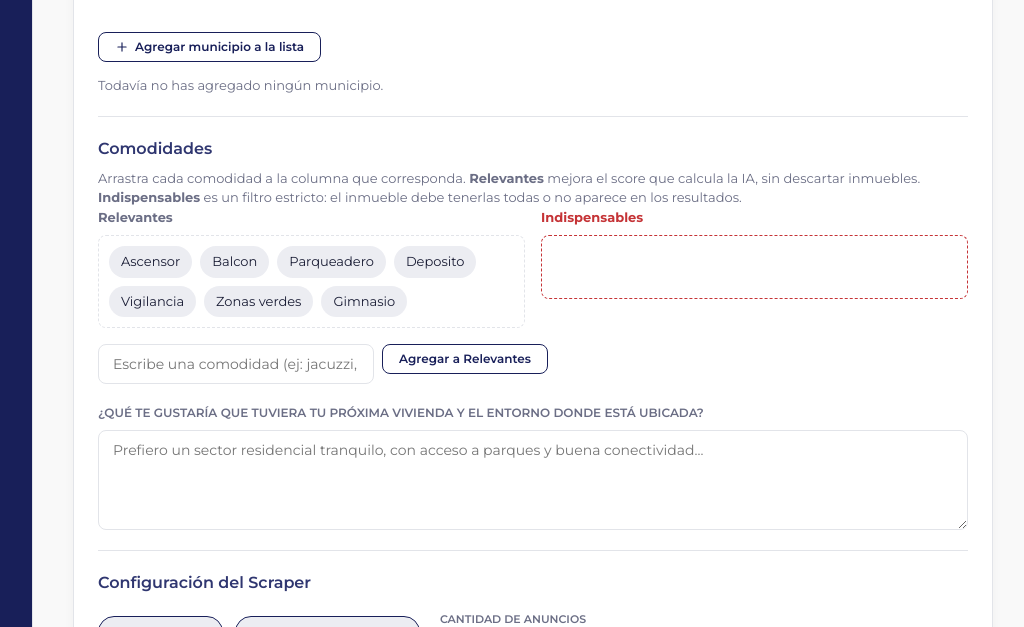
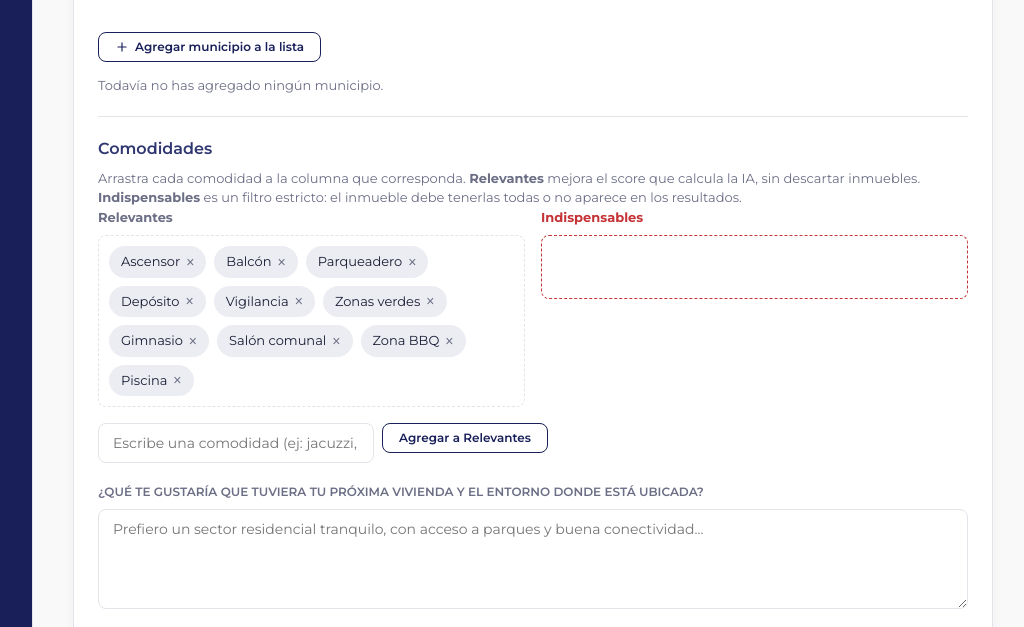
Before and after one commit to Juansotag/Geovivienda, a Flask app: page /busquedas/nueva?cliente_id=1 in a window 1280 px wide. Shown: the part 1239-1866 px from the top of the page, without its empty margins (247-1271 px from the left). Run offline with Flask 3, Linux system fonts and the light colour scheme; a database or web service that is not in the repository returns one stand-in record (values such as "Sample title"); some libraries are stand-ins or nearby versions.

Commit message:
Catalogo de comodidades regularizado entre portales + chips predefinidos eliminables
- Amplia el catalogo por defecto de 7 a 10 comodidades (agrega salon
  comunal, zona bbq, piscina), verificadas contra texto real ya scrapeado
  de FincaRaiz y Metrocuadrado - las 10 aparecen en ambos portales, solo
  con redaccion distinta, cubiertas por SINONIMOS_COMODIDADES.
- Fix: los chips de comodidades predefinidas no tenian boton de eliminar
  (solo los agregados a mano), asi que no se podian quitar del criterio de
  busqueda, solo mover entre Relevantes/Indispensables. Ahora todos los
  chips son eliminables por completo.

Co-Authored-By: Claude Sonnet 5 <noreply@anthropic.com>

```diff
--- a/busqueda.py
+++ b/busqueda.py
@@ -19,9 +19,12 @@ SINONIMOS_COMODIDADES = {
     "balcon": ["balcon"],
     "parqueadero": ["parqueadero", "garaje", "cochera", "bahia"],
     "deposito": ["deposito", "bodega", "cuarto util"],
-    "vigilancia": ["vigilancia", "porteria", "recepcion", "citofono", "conjunto cerrado"],
+    "vigilancia": ["vigilancia", "porteria", "recepcion", "citofono", "conjunto cerrado", "seguridad"],
     "zonas verdes": ["zona verde", "zonas verdes"],
     "gimnasio": ["gimnasio"],
+    "salon comunal": ["salon comunal", "salon social"],
+    "zona bbq": ["zona bbq", "zona de bbq", " bbq"],
+    "piscina": ["piscina"],
 }
 
 
--- a/templates/busqueda_form.html
+++ b/templates/busqueda_form.html
@@ -167,22 +167,33 @@
   <p style="color:var(--color-text-muted); font-size:13px; margin-top:-8px;">
     Arrastra cada comodidad a la columna que corresponda. <strong>Relevantes</strong> mejora el score que calcula la IA, sin descartar inmuebles. <strong>Indispensables</strong> es un filtro estricto: el inmueble debe tenerlas todas o no aparece en los resultados.
   </p>
-  {% set predefined_tags = ['ascensor', 'balcon', 'parqueadero', 'deposito', 'vigilancia', 'zonas verdes', 'gimnasio'] %}
+  {# Catalogo regularizado: verificado contra texto real ya scrapeado de FincaRaiz
+     y Metrocuadrado (ver SINONIMOS_COMODIDADES en busqueda.py) - cada portal
+     redacta estas mismas 10 amenidades con palabras distintas, pero las 10
+     aparecen en ambos con buena frecuencia. #}
+  {% set predefined_tags = [
+    ('ascensor', 'Ascensor'), ('balcon', 'Balcón'), ('parqueadero', 'Parqueadero'),
+    ('deposito', 'Depósito'), ('vigilancia', 'Vigilancia'), ('zonas verdes', 'Zonas verdes'),
+    ('gimnasio', 'Gimnasio'), ('salon comunal', 'Salón comunal'), ('zona bbq', 'Zona BBQ'),
+    ('piscina', 'Piscina')
+  ] %}
+  {% set predefined_values = predefined_tags | map('first') | list %}
   <div style="display:grid; grid-template-columns:1fr 1fr; gap:16px; margin-bottom:16px;">
     <div>
       <h4 style="font-size:13px; color:var(--color-text-muted); margin:0 0 8px;">Relevantes</h4>
       <div class="comodidades-dropzone" id="zona-relevantes" ondragover="permitirDropComodidad(event)" ondrop="soltarComodidad(event, 'relevantes')"
            style="min-height:64px; border:1.5px dashed var(--color-border); border-radius:var(--radius-default); padding:10px; display:flex; flex-wrap:wrap; gap:8px; align-content:flex-start;">
-        {% for tag in predefined_tags %}
-          {% if not busqueda or tag not in (busqueda.comodidades_indispensables or []) %}
+        {% for val, label in predefined_tags %}
+          {% if not busqueda or val not in (busqueda.comodidades_indispensables or []) %}
           <div class="comodidad-chip" draggable="true" ondragstart="arrastrarComodidad(event)"
                style="display:inline-flex; align-items:center; gap:6px; padding:6px 12px; background:rgba(24,31,89,0.08); border-radius:20px; font-size:13px; cursor:grab; user-select:none;">
-            <span>{{ tag | capitalize }}</span>
-            <input type="checkbox" name="comodidades_relevantes" value="{{ tag }}" checked style="display:none;">
+            <span>{{ label }}</span>
+            <button type="button" onclick="this.parentElement.remove()" style="border:none; background:none; cursor:pointer; color:var(--color-text-muted); font-size:14px; line-height:1;">&times;</button>
+            <input type="checkbox" name="comodidades_relevantes" value="{{ val }}" checked style="display:none;">
           </div>
           {% endif %}
         {% endfor %}
-        {% if busqueda %}{% for tag in (busqueda.comodidades_relevantes or []) if tag not in predefined_tags %}
+        {% if busqueda %}{% for tag in (busqueda.comodidades_relevantes or []) if tag not in predefined_values %}
         <div class="comodidad-chip" draggable="true" ondragstart="arrastrarComodidad(event)"
              style="display:inline-flex; align-items:center; gap:6px; padding:6px 12px; background:rgba(24,31,89,0.08); border-radius:20px; font-size:13px; cursor:grab; user-select:none;">
           <span>{{ tag | capitalize }}</span>
@@ -196,16 +207,17 @@
       <h4 style="font-size:13px; color:var(--color-danger); margin:0 0 8px;">Indispensables</h4>
       <div class="comodidades-dropzone" id="zona-indispensables" ondragover="permitirDropComodidad(event)" ondrop="soltarComodidad(event, 'indispensables')"
            style="min-height:64px; border:1.5px dashed var(--color-danger); border-radius:var(--radius-default); padding:10px; display:flex; flex-wrap:wrap; gap:8px; align-content:flex-start;">
-        {% for tag in predefined_tags %}
-          {% if busqueda and tag in (busqueda.comodidades_indispensables or []) %}
+        {% for val, label in predefined_tags %}
+          {% if busqueda and val in (busqueda.comodidades_indispensables or []) %}
           <div class="comodidad-chip" draggable="true" ondragstart="arrastrarComodidad(event)"
                style="display:inline-flex; align-items:center; gap:6px; padding:6px 12px; background:rgba(197,51,54,0.1); border-radius:20px; font-size:13px; cursor:grab; user-select:none;">
-            <span>{{ tag | capitalize }}</span>
-            <input type="checkbox" name="comodidades_indispensables" value="{{ tag }}" checked style="display:none;">
+            <span>{{ label }}</span>
+            <button type="button" onclick="this.parentElement.remove()" style="border:none; background:none; cursor:pointer; color:var(--color-text-muted); font-size:14px; line-height:1;">&times;</button>
+            <input type="checkbox" name="comodidades_indispensables" value="{{ val }}" checked style="display:none;">
           </div>
           {% endif %}
         {% endfor %}
-        {% if busqueda %}{% for tag in (busqueda.comodidades_indispensables or []) if tag not in predefined_tags %}
+        {% if busqueda %}{% for tag in (busqueda.comodidades_indispensables or []) if tag not in predefined_values %}
         <div class="comodidad-chip" draggable="true" ondragstart="arrastrarComodidad(event)"
              style="display:inline-flex; align-items:center; gap:6px; padding:6px 12px; background:rgba(197,51,54,0.1); border-radius:20px; font-size:13px; cursor:grab; user-select:none;">
           <span>{{ tag | capitalize }}</span>
```
